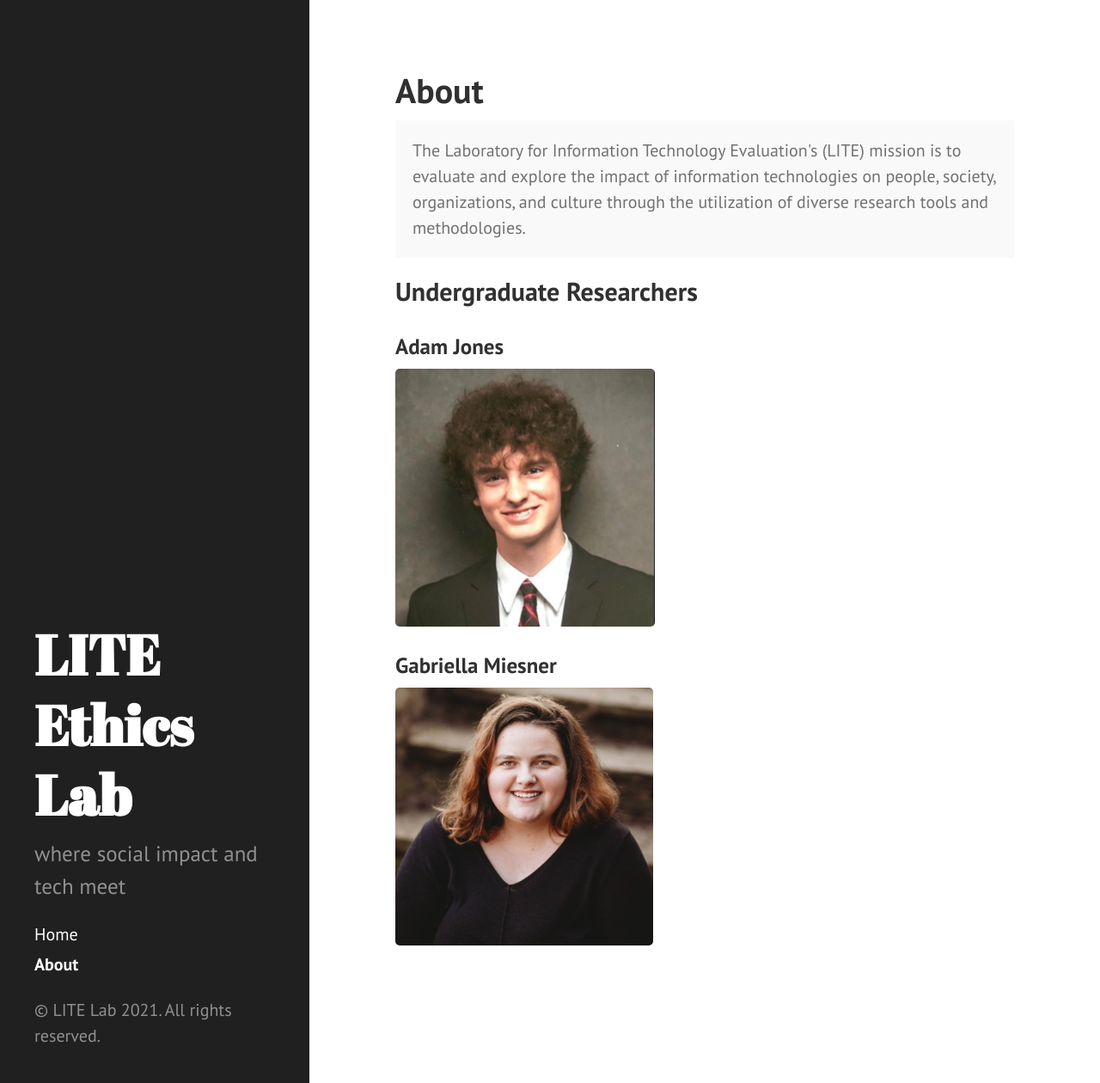
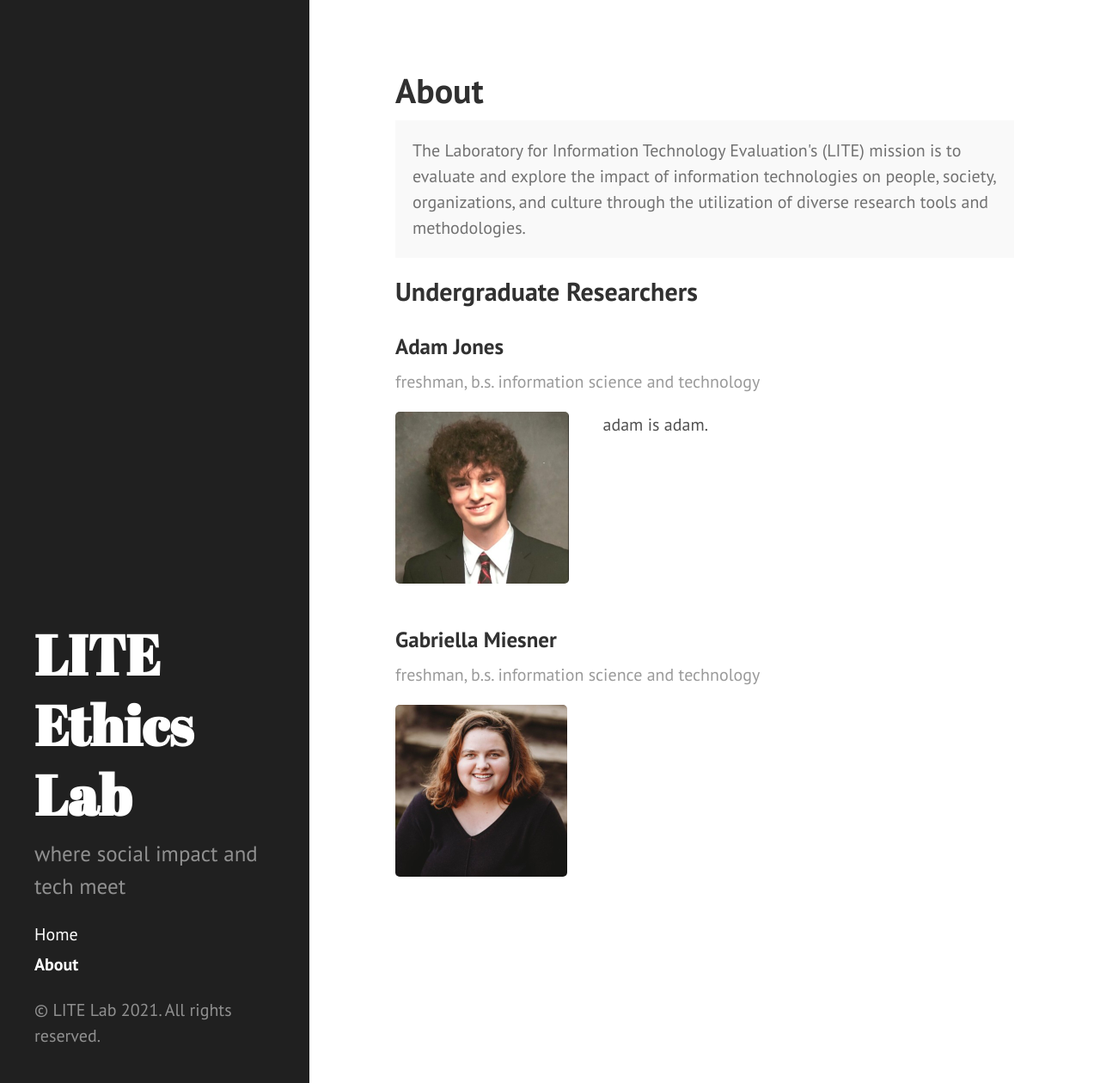
Before and after one commit to lite-ethics-lab/lite-ethics-lab.github.io, a Jekyll site: the page built from about.md, in a window 1280 px wide and 1260 px high. Shown: the whole window at 86% size. Built offline with Jekyll 4.4.1, drawn with Linux system fonts in a browser that asks for light colours; Markdown is read by kramdown in place of the engine named in the settings.

Commit message:
push push

```diff
--- a/about.md
+++ b/about.md
@@ -8,6 +8,14 @@ title: About
 
 ## Undergraduate Researchers
 ### Adam Jones
+ <span class = "gray">freshman, b.s. information science and technology</span>
+<div class = "flex-row">
 <img src = "assets/adam.png" class = "headshots"/>
+adam is adam.
+</div>
 ### Gabriella Miesner
+ <span class = "gray">freshman, b.s. information science and technology</span>
+<div class = "flex-row">
 <img src = "assets/gabriella.jpg" class = "headshots"/>
+
+</div>
--- a/public/css/hyde.css
+++ b/public/css/hyde.css
@@ -250,5 +250,16 @@ a.sidebar-nav-item:focus {
 }
 
 .headshots{
-  height: 15rem;
+  height: 10rem;
+  margin-right: 2rem;
 }
+
+.flex-row{
+  display: flex;
+  flex-direction: row;
+}
+
+.gray{
+color: #9a9a9a;
+font-weight: 500;
+}
--- a/public/css/poole.css
+++ b/public/css/poole.css
@@ -351,12 +351,6 @@ tbody tr:nth-child(odd) th {
   margin-bottom: 1rem;
   color: #9a9a9a;
 }
-.post-author {
-  display: block;
-  margin-top: -1rem;
-  margin-bottom: 1rem;
-  color: #9a9a9a;
-}
 
 /* Related posts */
 .related {
```
Also changed, not shown: 4 other files.
